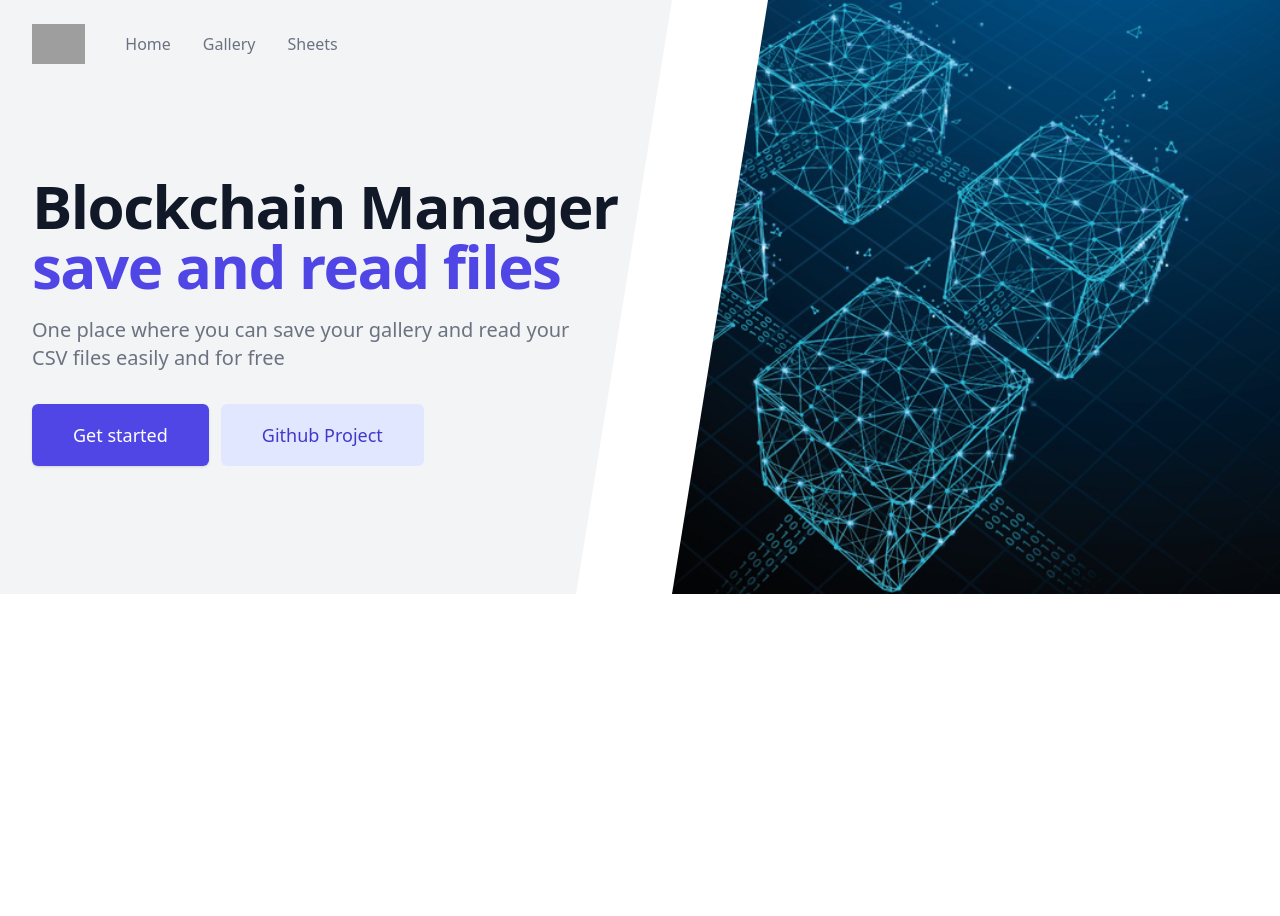
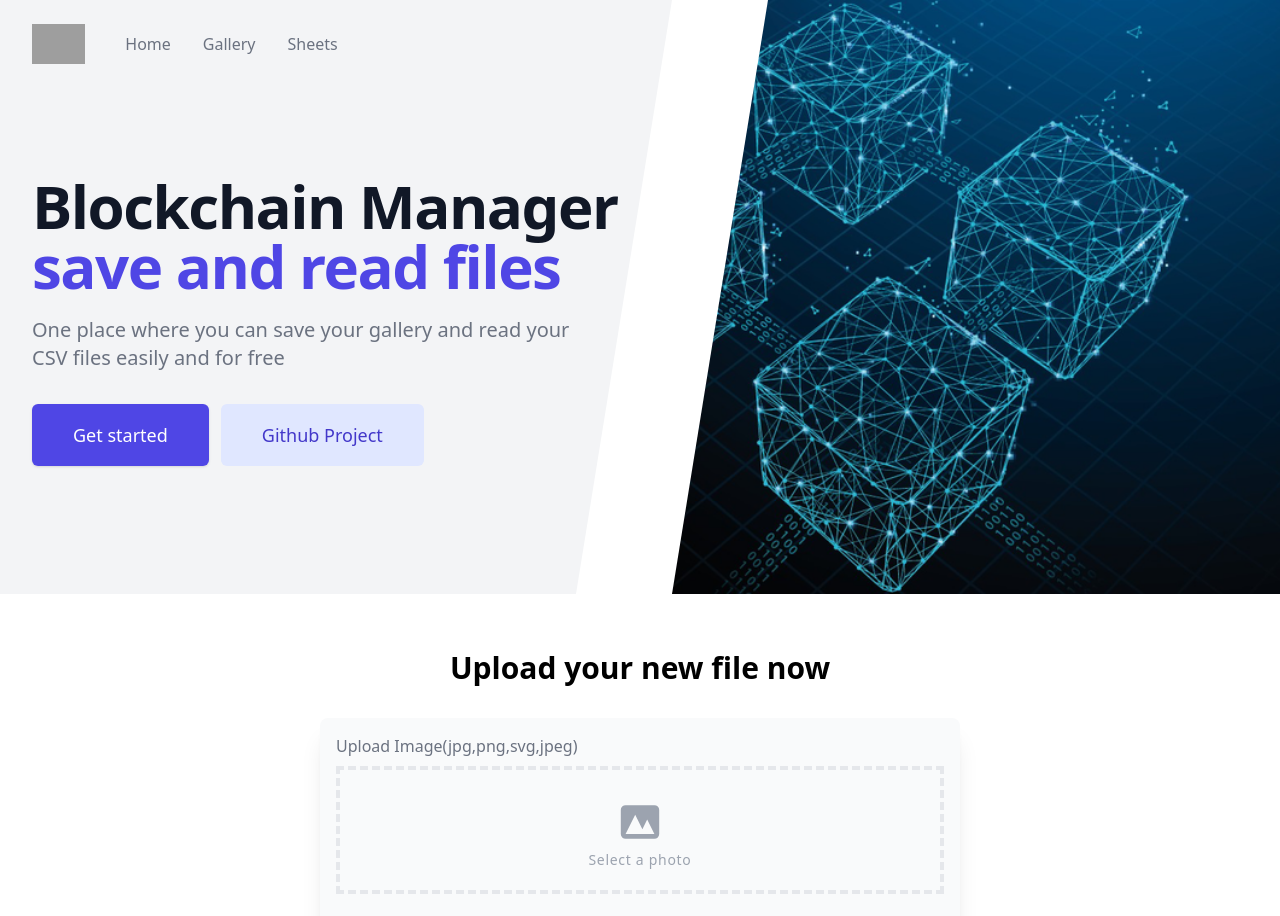
Before and after one commit to bgfborges/blockchain-test, a Next.js app: page / in a window 1280 px wide. Shown: the top 916 px of the page. Before the commit the page ends 800 px from the top, so only its background shows below. Built offline with nearby package versions, Linux system fonts and the light colour scheme; grey boxes are pictures that could not be loaded.

Commit message:
feat: Create Upload Component and Section

```diff
--- /dev/null
+++ b/src/components/UploadSection/index.tsx
@@ -0,0 +1,12 @@
+import Uploader from "../Uploader";
+
+export default function UploadSection() {
+    return(
+        <section className="pt-14">
+            <h2 className="text-3xl text-center font-bold">Upload your new file now</h2>
+            <div className="max-w-7xl mx-auto">
+            <Uploader />
+            </div>
+        </section>
+    )
+}
--- /dev/null
+++ b/src/components/Uploader/index.tsx
@@ -0,0 +1,32 @@
+export default function Uploader(){
+    return(
+        <div className="flex justify-center mt-8">
+            <div className="rounded-lg shadow-xl bg-gray-50 lg:w-1/2">
+                <div className="m-4">
+                    <label className="inline-block mb-2 text-gray-500">Upload
+                        Image(jpg,png,svg,jpeg)</label>
+                    <div className="flex items-center justify-center w-full">
+                        <label className="flex flex-col w-full h-32 border-4 border-dashed hover:bg-gray-100 hover:border-gray-300">
+                            <div className="flex flex-col items-center justify-center pt-7">
+                                <svg xmlns="http://www.w3.org/2000/svg"
+                                    className="w-12 h-12 text-gray-400 group-hover:text-gray-600" viewBox="0 0 20 20"
+                                    fill="currentColor">
+                                    <path fillRule="evenodd"
+                                        d="M4 3a2 2 0 00-2 2v10a2 2 0 002 2h12a2 2 0 002-2V5a2 2 0 00-2-2H4zm12 12H4l4-8 3 6 2-4 3 6z"
+                                        clipRule="evenodd" />
+                                </svg>
+                                <p className="pt-1 text-sm tracking-wider text-gray-400 group-hover:text-gray-600">
+                                    Select a photo</p>
+                            </div>
+                            <input type="file" className="opacity-0" />
+                        </label>
+                    </div>
+                </div>
+                <div className="flex p-2 space-x-4">
+                    <button className="px-4 py-2 text-white bg-red-500 rounded shadow-xl">Cannel</button>
+                    <button className="px-4 py-2 text-white bg-green-500 rounded shadow-xl">Create</button>
+                </div>
+            </div>
+        </div>
+    )
+}
--- a/src/pages/index.tsx
+++ b/src/pages/index.tsx
@@ -1,4 +1,5 @@
 import Hero from "../components/Hero"
+import UploadSection from "../components/UploadSection"
 
 const headerInfo = {
   titleOne: 'Blockchain Manager',
@@ -17,6 +18,9 @@ const headerInfo = {
 
 export default function Home() {
   return (
-    <Hero {...headerInfo} />
+    <>
+      <Hero {...headerInfo} />
+      <UploadSection />
+    </>
   )
 }
```
